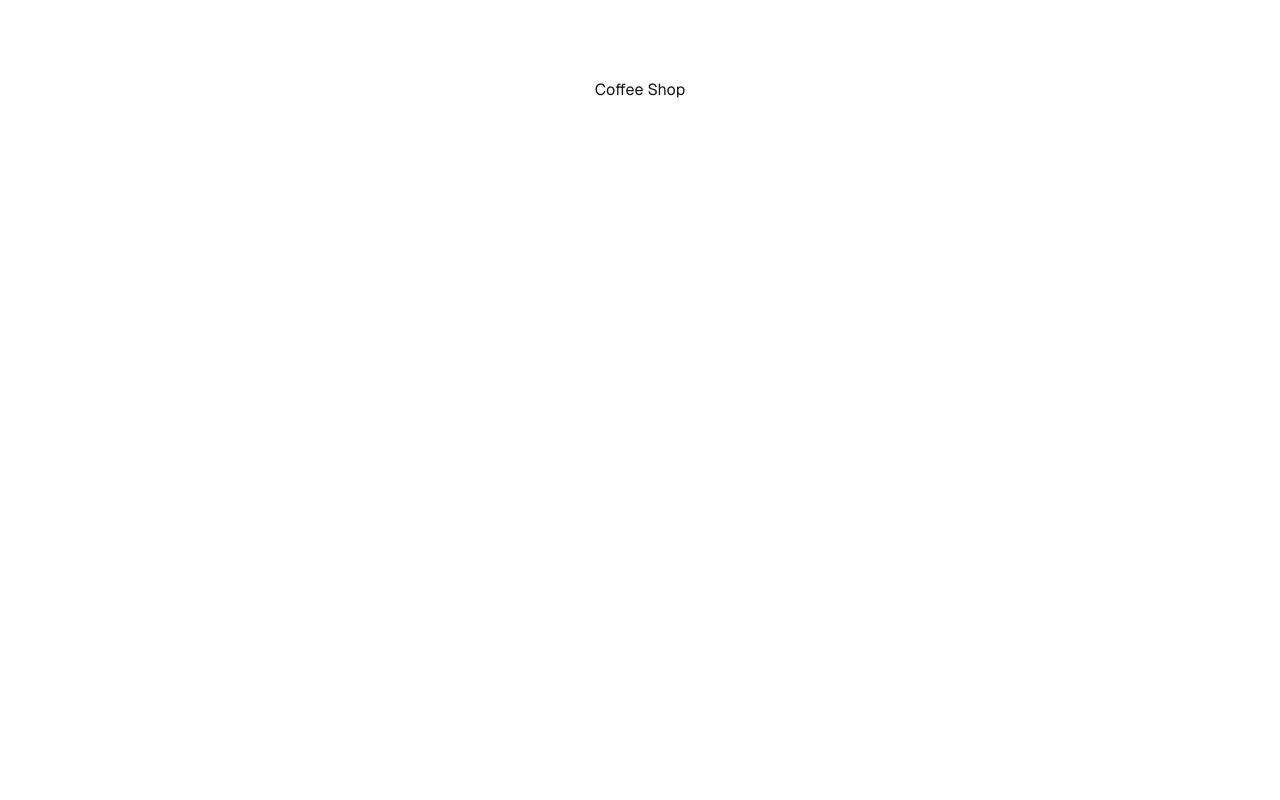
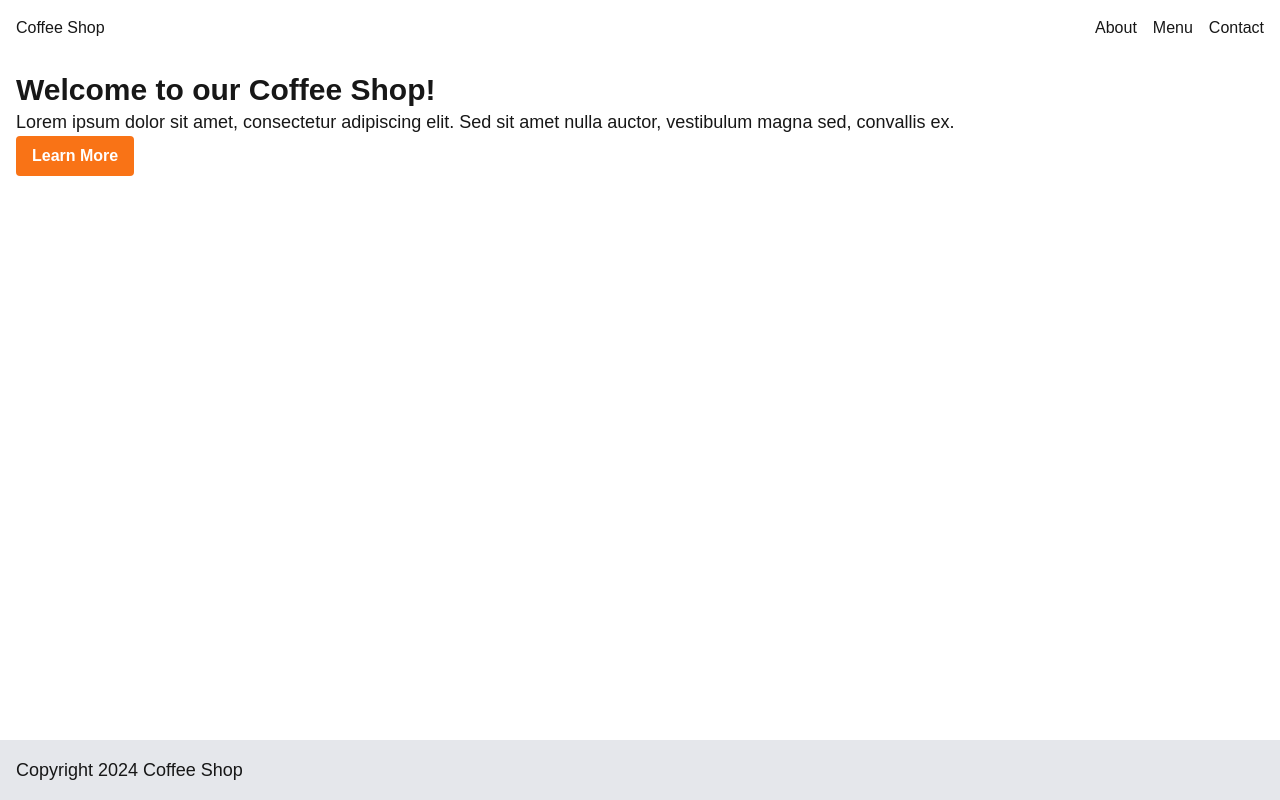
Before and after one commit to resolverkatla/coffee-shop, a Next.js app: page / in a window 1280 px wide. Built offline with nearby package versions, Linux system fonts and the light colour scheme.

Commit message:
added header adn footer

```diff
--- a/app/page.tsx
+++ b/app/page.tsx
@@ -1,8 +1,22 @@
+import Head from 'next/head';
+import Footer from '../components/Footer';
+import Navbar from '../components/Navbar';
 
-export default function Home() {
+function Home() {
   return (
-    <div className="grid grid-rows-[20px_1fr_20px] items-center justify-items-center min-h-screen p-8 pb-20 gap-16 sm:p-20 font-[family-name:var(--font-geist-sans)]">
-      Coffee Shop
+    <div className="h-screen flex flex-col">
+      <Head>
+        <title>Coffee Shop Landing Page</title>
+      </Head>
+      <Navbar />
+      <main className="flex-1 p-4">
+        <h1 className="text-3xl font-bold">Welcome to our Coffee Shop!</h1>
+        <p className="text-lg">Lorem ipsum dolor sit amet, consectetur adipiscing elit. Sed sit amet nulla auctor, vestibulum magna sed, convallis ex.</p>
+        <button className="bg-orange-500 hover:bg-orange-700 text-white font-bold py-2 px-4 rounded">Learn More</button>
+      </main>
+      <Footer />
     </div>
   );
 }
+
+export default Home;
--- /dev/null
+++ b/components/Footer.tsx
@@ -0,0 +1,9 @@
+function Footer() {
+    return (
+      <footer className="p-4 bg-gray-200">
+        <p className="text-lg">Copyright 2024 Coffee Shop</p>
+      </footer>
+    );
+  }
+
+  export default Footer;
--- /dev/null
+++ b/components/Navbar.tsx
@@ -0,0 +1,30 @@
+import Link from 'next/link';
+
+function Navbar() {
+  return (
+    <nav className="flex justify-between p-4">
+      <Link href="/">
+        Coffee Shop
+      </Link>
+      <ul className="flex">
+        <li className="mr-4">
+          <Link href="/About">
+            About
+          </Link>
+        </li>
+        <li className="mr-4">
+          <Link href="/Menu">
+            Menu
+          </Link>
+        </li>
+        <li>
+          <Link href="/contact">
+            Contact
+          </Link>
+        </li>
+      </ul>
+    </nav>
+  );
+}
+
+export default Navbar;
```
